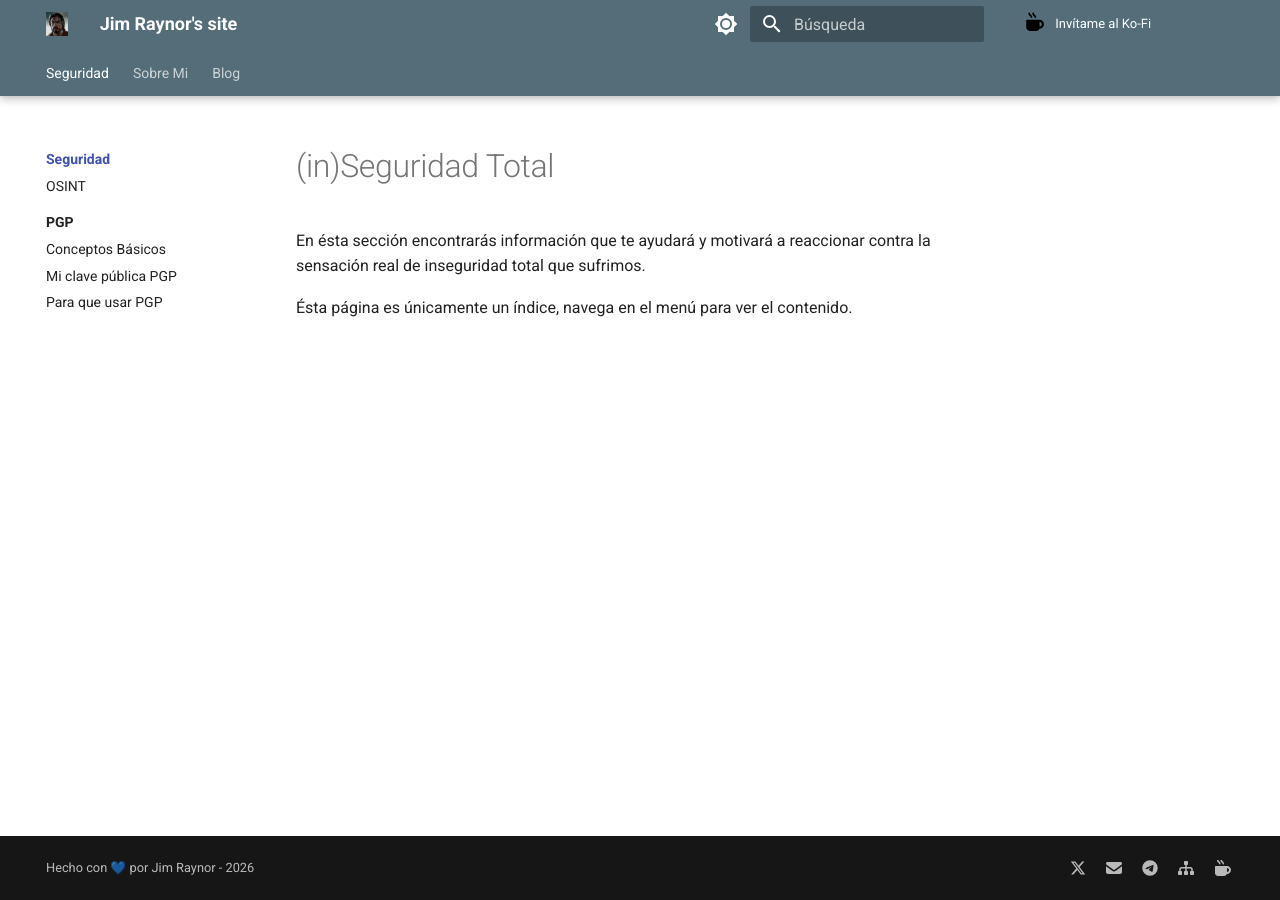
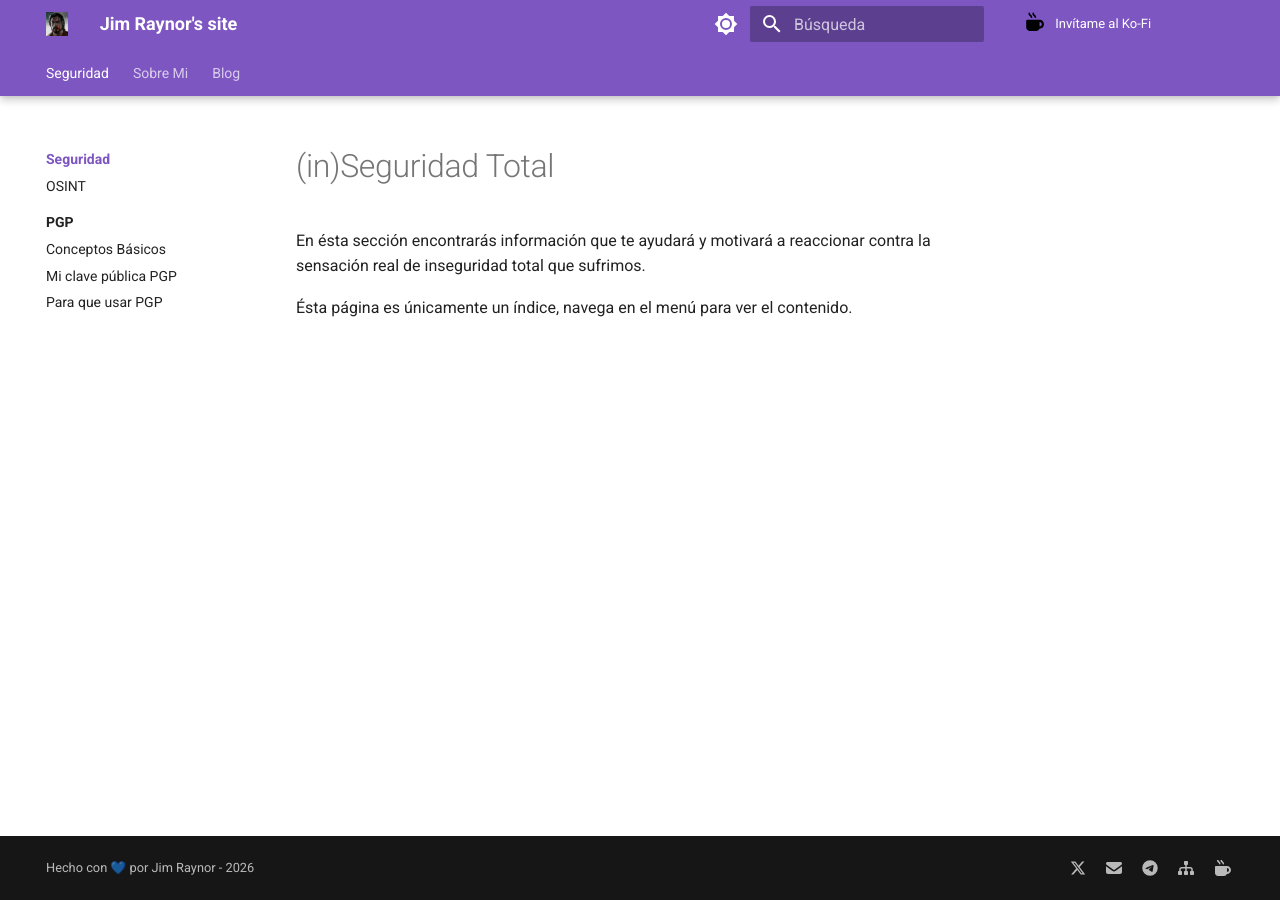
Before and after one commit to jimraynor88/blog, an MkDocs documentation site: the page built from docs/Seguridad/index.md, in a window 1280 px wide. Built offline with MkDocs 1.6.1 and Material for MkDocs 9.7.7, drawn with Linux system fonts in a browser that asks for light colours.

Commit message:
Change primary color to deep purple in mkdocs.yml

```diff
--- a/mkdocs.yml
+++ b/mkdocs.yml
@@ -14,14 +14,14 @@ theme:
   palette:
   # Modo claro
   - scheme: default
-    primary: blue grey
+    primary: deep purple
     accent: blue
     toggle:
       icon: material/brightness-7      # Icono de sol
       name: Cambiar a modo oscuro      # Texto al pasar el ratón
   # Modo oscuro
   - scheme: slate
-    primary: blue grey
+    primary: deep purple
     accent: blue
     toggle:
       icon: material/brightness-4      # Icono de luna
@@ -39,7 +39,7 @@ theme:
     - navigation.indexes # usa los index.md como índices de sección (en lugar de enlazar a la primera subpágina).
     - navigation.prune # elimina las secciones vacías del menú lateral.
     - navigation.top #  añade un botón para volver arriba.
-    - header.autohide # oculta el encabezado al hacer scroll hacia abajo y lo muestra al subir.
+    #- header.autohide # oculta el encabezado al hacer scroll hacia abajo y lo muestra al subir.
     - search.highlight # resalta los términos de búsqueda en los resultados.
     - search.suggest # activa autocompletado en la barra de búsqueda.
     - search.share # permite compartir enlaces de búsqueda.
```
